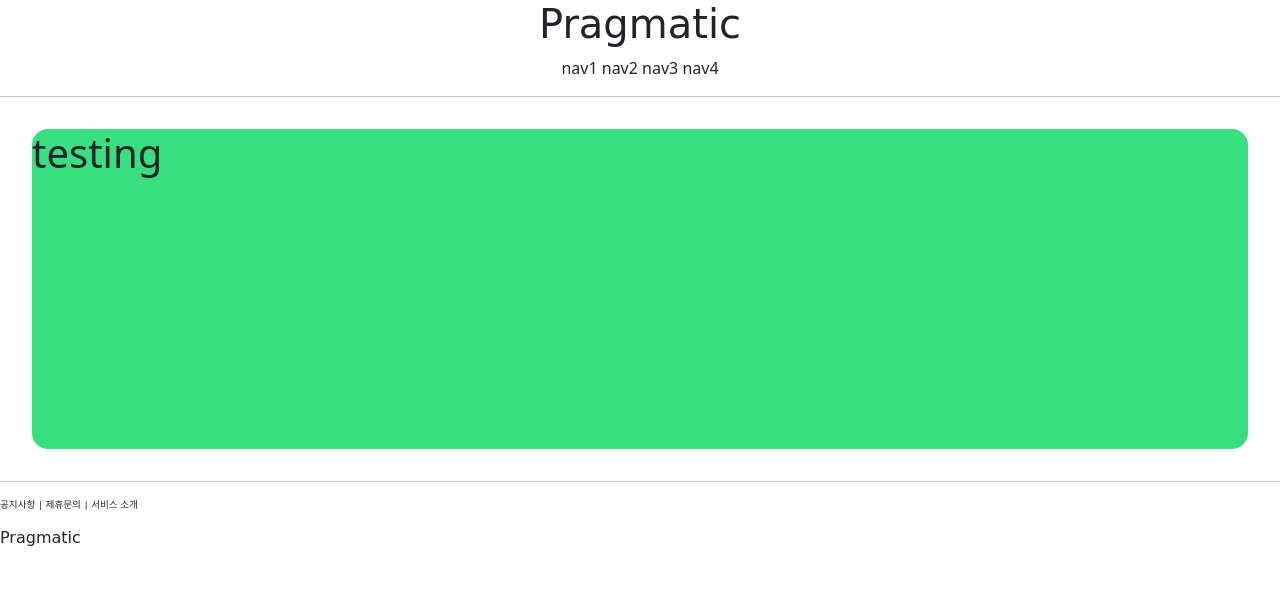
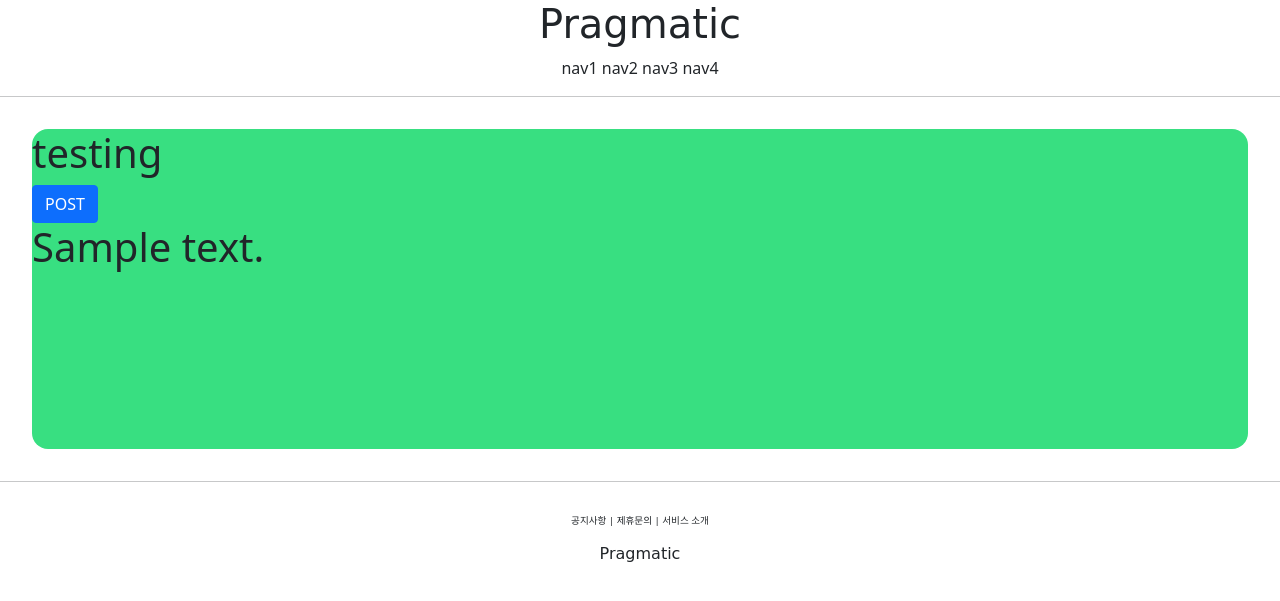
Before and after one commit to syeonnnnnn/pragmatic, a Django app: template accountapp/templates/accountapp/hello_world.html in a window 1280 px wide. Shown: the top 601 px of the page. Run offline with Django 4.2, Linux system fonts and the light colour scheme; the template is opened without the code that fills it: most values are stand-ins (such as "Sample title", 1, 10 or a date in 2020); some web fonts are replaced.

Commit message:
django course 16 commit

```diff
--- a/accountapp/templates/accountapp/hello_world.html
+++ b/accountapp/templates/accountapp/hello_world.html
@@ -6,6 +6,17 @@
     <h1>
       testing
     </h1>
+
+    <form action="/account/hello_world/" method="post">
+      {% csrf_token %}
+      <input type="submit" class="btn btn-primary" value="POST">
+
+    </form>
+
+    <h1>
+      {{text}}
+    </h1>
+
   </div>
 
 {% endblock %}
--- a/accountapp/views.py
+++ b/accountapp/views.py
@@ -5,4 +5,8 @@ from django.shortcuts import render
 # Create your views here.
 
 def hello_world(request):
-    return render(request, 'accountapp/hello_world.html')
+
+    if request.method == "POST":
+        return render(request, 'accountapp/hello_world.html', context={'text': 'POST METHOD!!!'})
+    else:
+        return render(request, 'accountapp/hello_world.html', context={'text': 'GET METHOD!!!'})
--- a/templates/footer.html
+++ b/templates/footer.html
@@ -1,4 +1,4 @@
-    <div style="pragmatic_footer">
+    <div class="pragmatic_footer">
         <div class="pragmatic_footer_button">
             <span>공지사항</span> |
             <span>제휴문의</span> |
```
